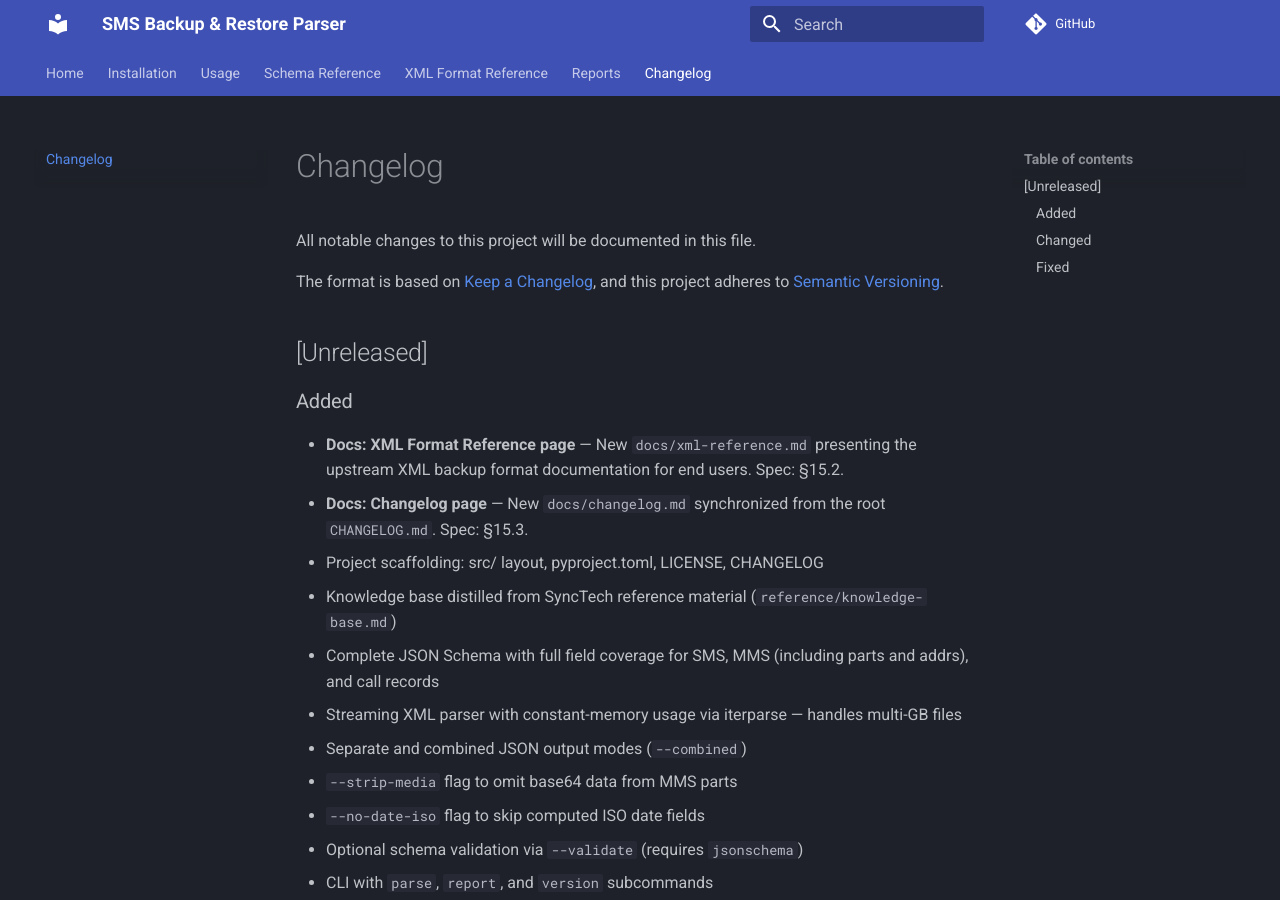
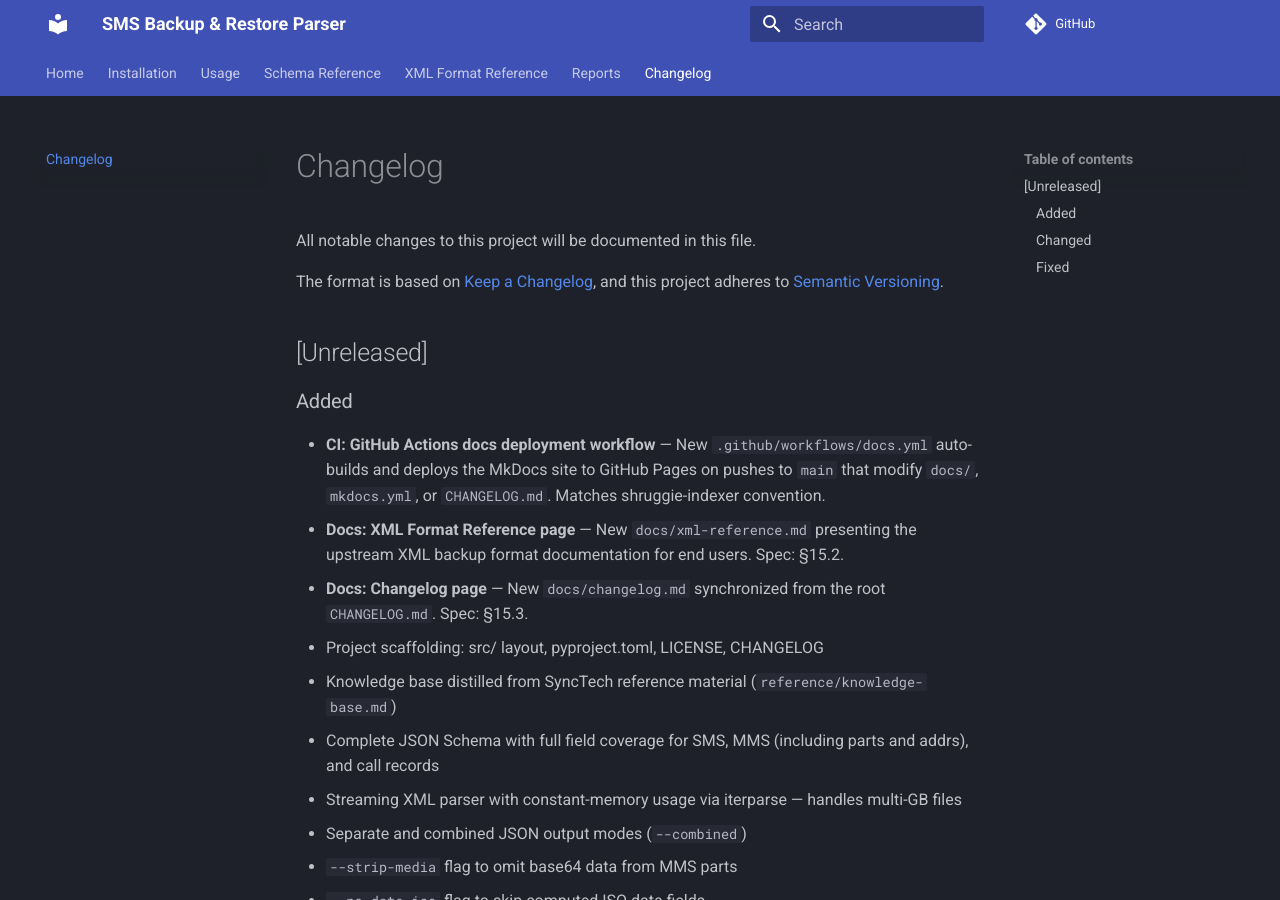
Before and after one commit to shruggietech/sms-backup-restore-parser, an MkDocs documentation site: the page built from docs/changelog.md, in a window 1280 px wide and 900 px high. Built offline with MkDocs 1.6.1 and Material for MkDocs 9.7.7, drawn with Linux system fonts in a browser that asks for light colours; comment, search, counter and statistics services are not loaded.

Commit message:
docs: add GitHub Actions workflow for automatic documentation deployment

```diff
--- a/docs/changelog.md
+++ b/docs/changelog.md
@@ -10,6 +10,7 @@ The format is based on [Keep a Changelog](https://keepachangelog.com/), and this
 ## [Unreleased]
 
 ### Added
+- **CI: GitHub Actions docs deployment workflow** — New `.github/workflows/docs.yml` auto-builds and deploys the MkDocs site to GitHub Pages on pushes to `main` that modify `docs/`, `mkdocs.yml`, or `CHANGELOG.md`. Matches shruggie-indexer convention.
 - **Docs: XML Format Reference page** — New `docs/xml-reference.md` presenting the upstream XML backup format documentation for end users. Spec: §15.2.
 - **Docs: Changelog page** — New `docs/changelog.md` synchronized from the root `CHANGELOG.md`. Spec: §15.3.
 - Project scaffolding: src/ layout, pyproject.toml, LICENSE, CHANGELOG
```
Also changed, not shown: CHANGELOG.md (+1 -0 lines), CLAUDE.md (+4 -0 lines), .github/copilot-instructions.md, 1 other file.
